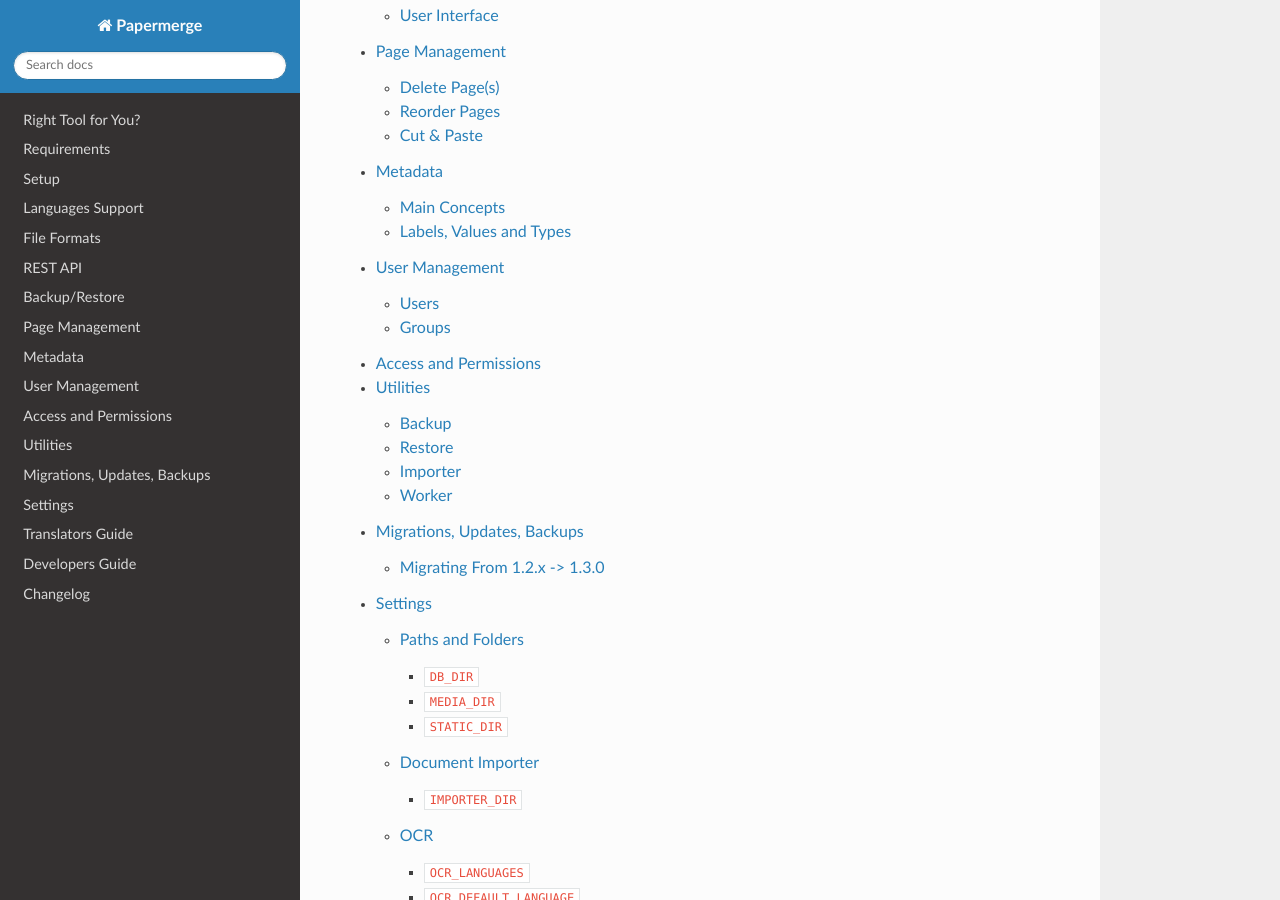
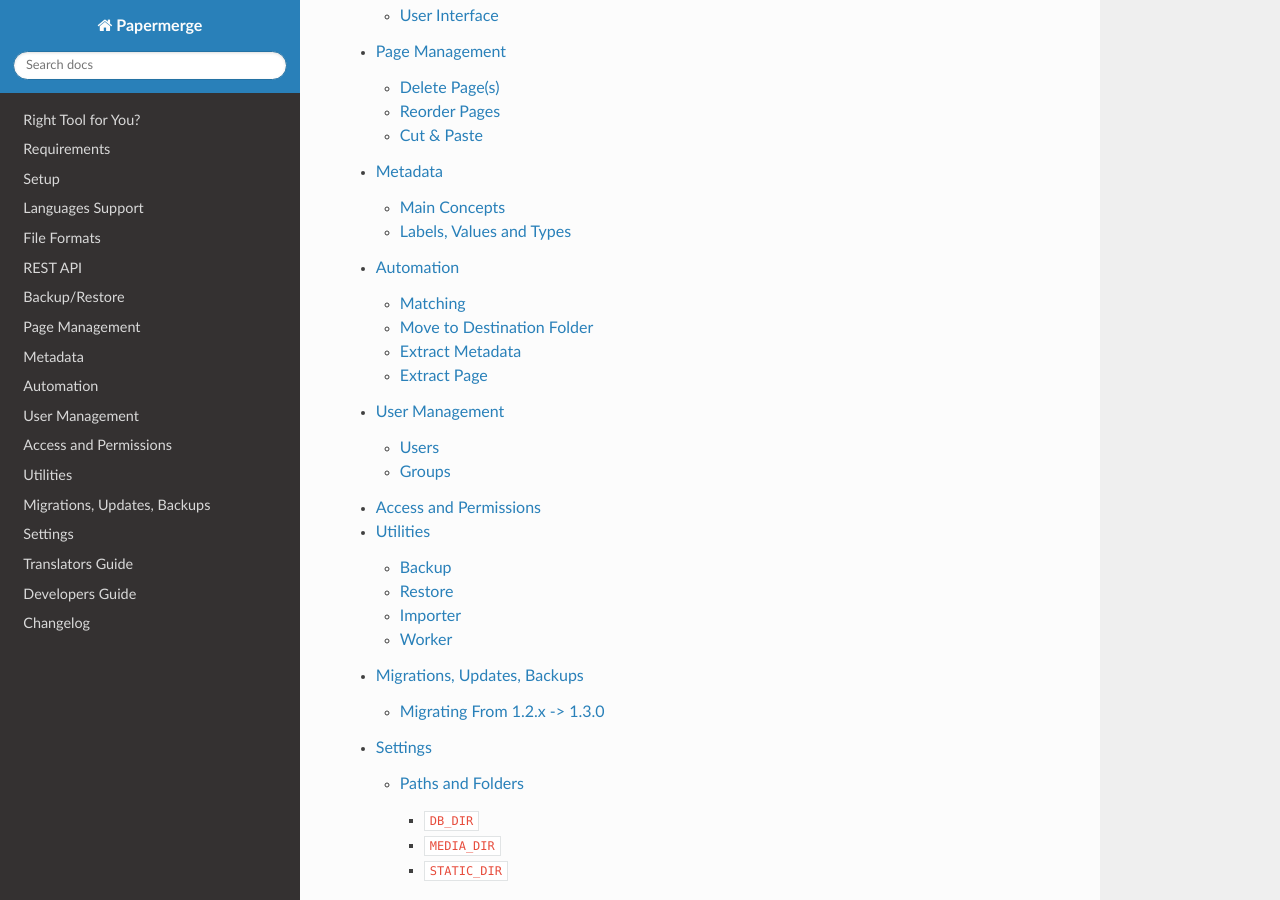
Before and after one commit to ciur/papermerge, a Sphinx documentation site: the page built from docs/source/index.rst, in a window 1280 px wide and 900 px high, scrolled down 1841 px. Built offline with Sphinx 7.4.7 and the Read the Docs theme 2.0.0, drawn with Linux system fonts in a browser that asks for light colours; some of the changed lines change nothing that is shown.

Commit message:
document Automates

```diff
--- /dev/null
+++ b/docs/source/automation.rst
@@ -0,0 +1,34 @@
+Automation
+============
+
+With Automation feature you can do 3 things:
+
+1. automatically moving (cut/paste) of documents into their destination folder
+2. automatically extract metadata from the document
+3. and please forgive me for repetition - automatically extract pages
+
+The whole idea is to remove boring and repetitive tasks.
+Each automate instance consists of two very important parts:
+
+* matching - what documents it applies to?
+* action - what shall it do with matched document?
+
+Matching
+~~~~~~~~~
+
+In order to decide if automate instance applies to current document - it will look for certain
+keywords in the document. For example if document contains capital case AWO and number 2020, then this document
+must be routed to folder AWO/2020; if document contains word Linode and year 2020, then it will be routed to
+Invoices/CloudExpenses/2020.
+
+
+Move to Destination Folder
+~~~~~~~~~~~~~~~~~~~~~~~~~~~
+
+
+Extract Metadata
+~~~~~~~~~~~~~~~~~
+
+
+Extract Page
+~~~~~~~~~~~~~
--- a/docs/source/index.rst
+++ b/docs/source/index.rst
@@ -47,6 +47,7 @@
    backup_restore
    page_management
    metadata
+   automation
    user_management
    access_permissions
    utilities
```
